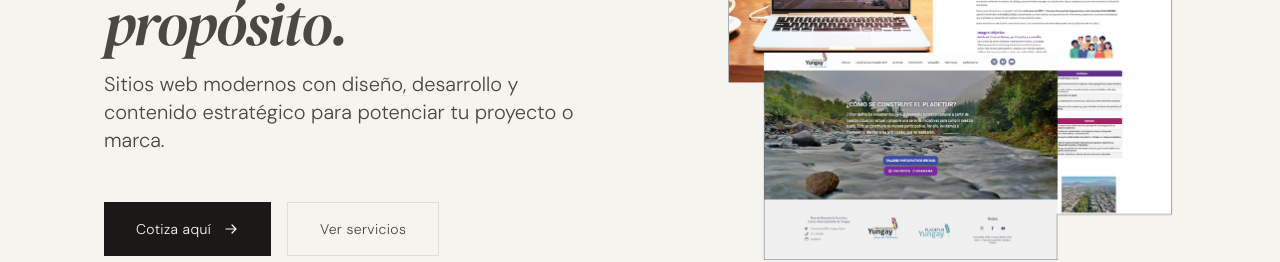
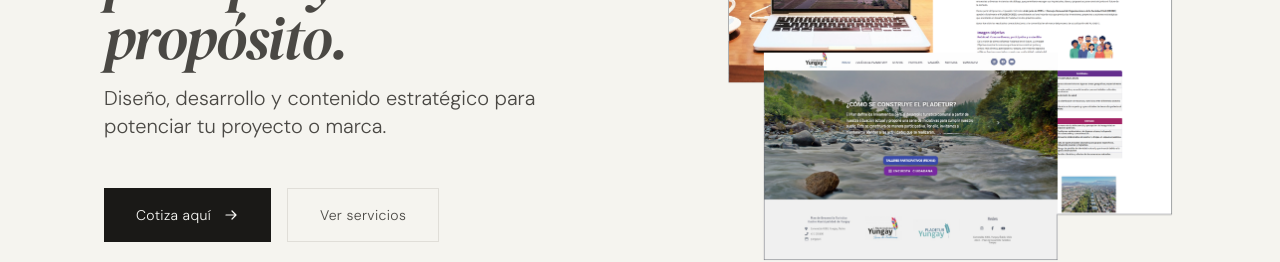
Before and after one commit to AlbertoRodBa/kulp-web, a Next.js app: page / in a window 1280 px wide. Shown: the part 343-605 px from the top of the page. Built offline with nearby package versions, Linux system fonts and the light colour scheme; no server answers.

Commit message:
corregido el subtítulo en hero

```diff
--- a/components/Hero.tsx
+++ b/components/Hero.tsx
@@ -41,7 +41,7 @@ export default function Hero() {
               </h1>
 
               <h2 className="text-lg md:text-xl font-light text-[var(--ink-muted)] max-w-lg leading-relaxed mb-12 transition-all duration-500 group-hover:text-[var(--ink)] group-hover:translate-x-1">
-                Sitios web modernos con diseño, desarrollo y contenido estratégico para potenciar tu proyecto o marca.
+                Diseño, desarrollo y contenido estratégico para potenciar tu proyecto o marca.
               </h2>
             </div>
 
```
